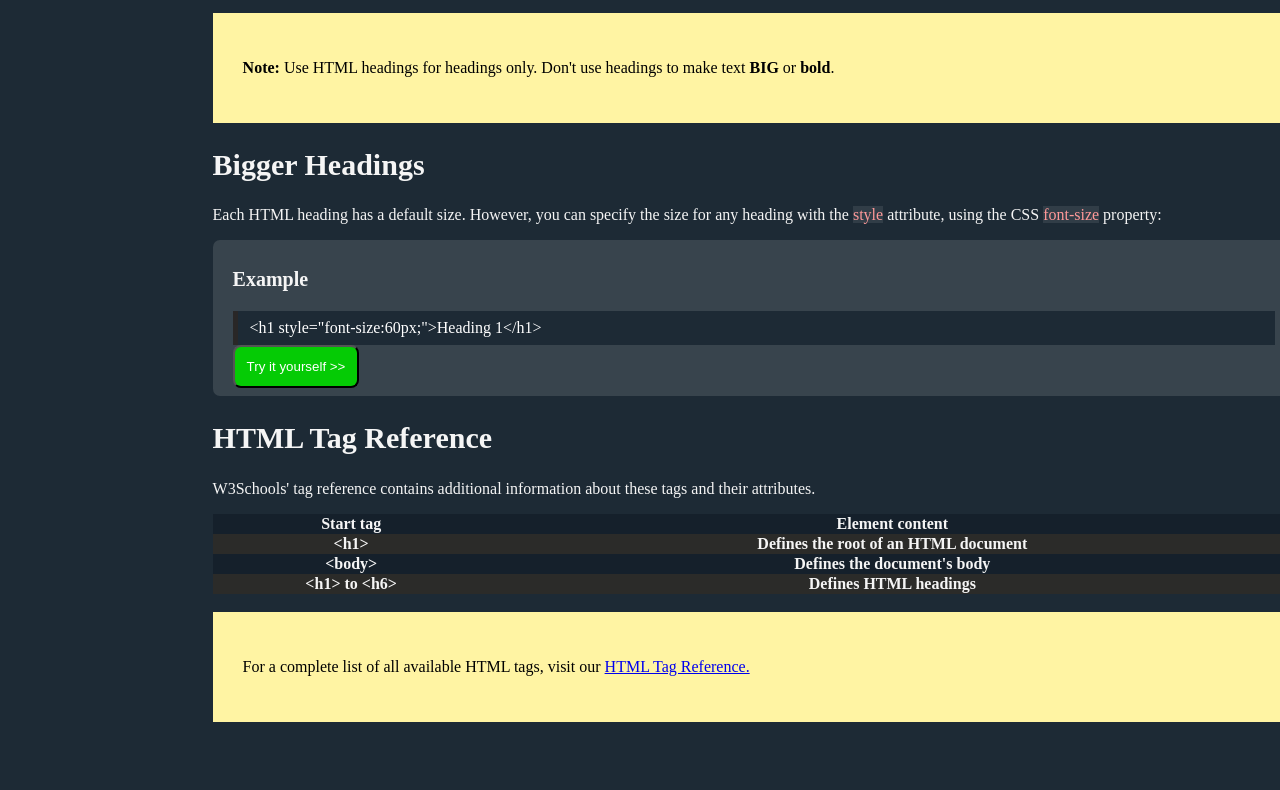
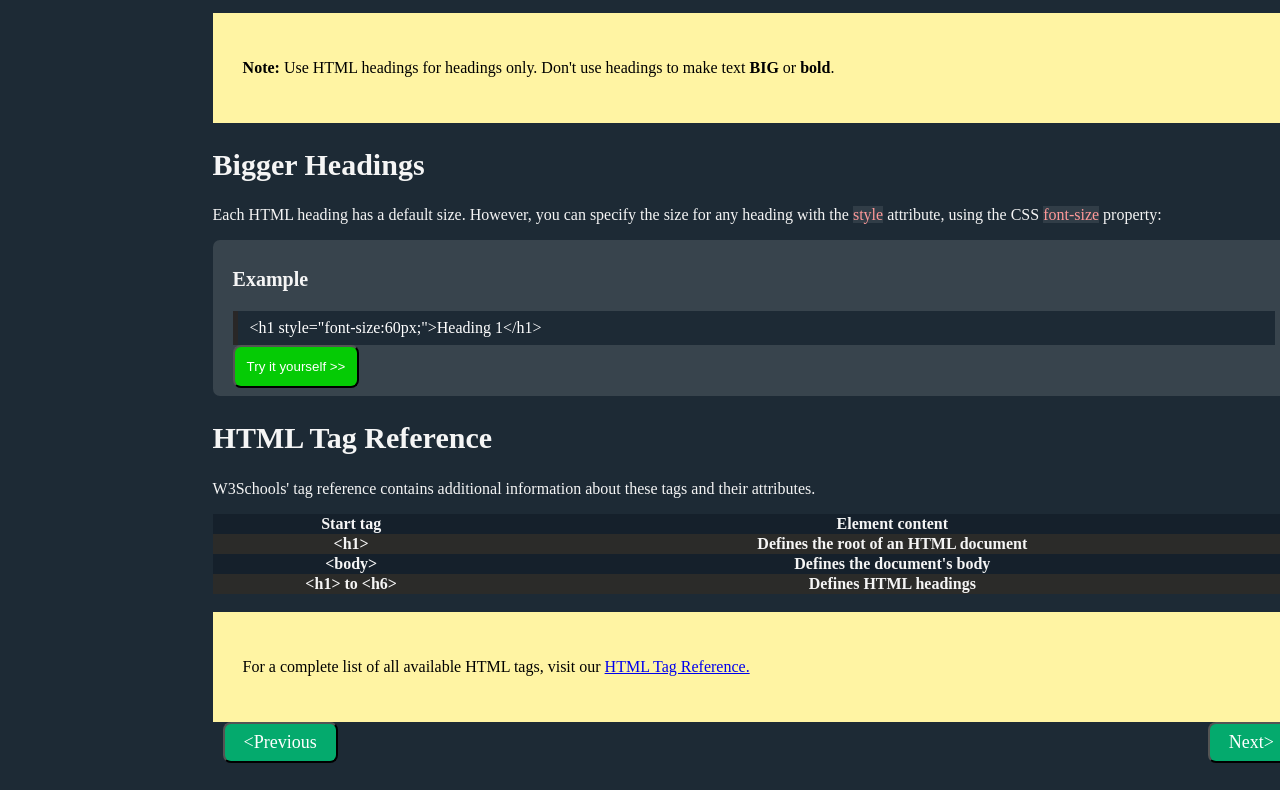
Before and after one commit to Aashiq-Edadavalapati/HTML, a plain HTML site: page HTML Tutorial/headings.html in a window 1280 px wide. Shown: the part 1453-2243 px from the top of the page. Before the commit the page ends 2198 px from the top, so only its background shows below. Drawn offline with Linux system fonts and the light colour scheme.

Commit message:
added prevnext navigations to headings

```diff
--- a/HTML Tutorial/headings.html
+++ b/HTML Tutorial/headings.html
@@ -28,7 +28,7 @@
             <div style="display: inline-flex;">
                 <button class="prevnext" style="margin-left: 10px;"><a href="/HTML Tutorial/attributes.html" class="navdec" style="float: left;">&ltPrevious</a></button>
                 <button class="prevnext" style="margin-left:870px"><a href="/HTML Tutorial/paragraphs.html" class="navdec">Next></a></button>
-        </div>
+            </div>
         <hr>
         <p>HTML headings are titles or subtitles that you want to display on a webpage.</p>
         <hr>
@@ -109,5 +109,9 @@
 <div class="note">
     <p>For a complete list of all available HTML tags, visit our <a href="/HTML Tutorial/references.html">HTML Tag Reference.</a></p>
 </div>
+<div style="display: inline-flex;">
+    <button class="prevnext" style="margin-left: 10px;"><a href="/HTML Tutorial/attributes.html" class="navdec" style="float: left;">&ltPrevious</a></button>
+    <button class="prevnext" style="margin-left:870px"><a href="/HTML Tutorial/paragraphs.html" class="navdec">Next></a></button>
+</div>
 </body>
 </html>
```
